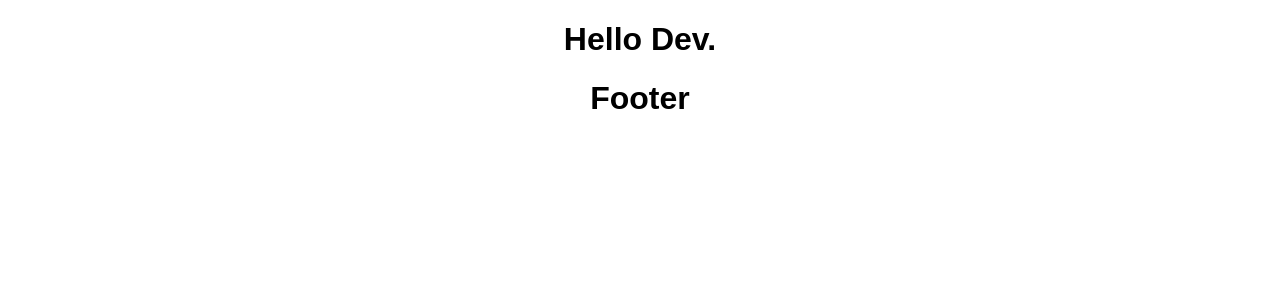
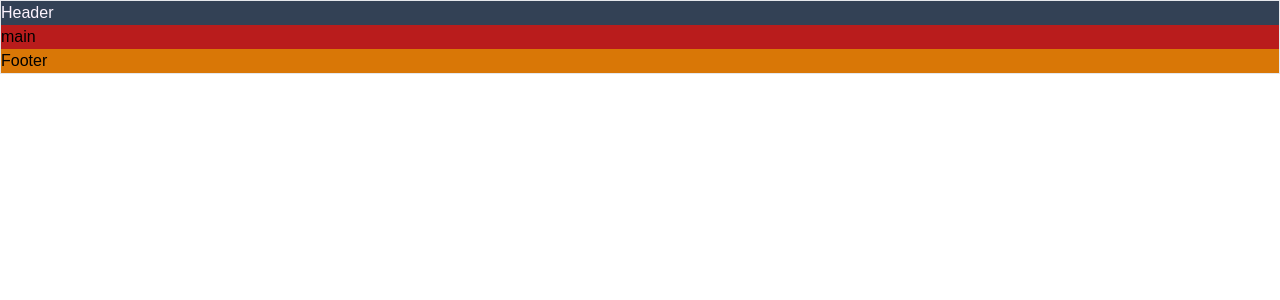
Before and after one commit to jcsj89/taiuva-site, a React (Create React App) app: page / in a window 1280 px wide. Shown: the top 300 px of the page. Built offline with nearby package versions, Linux system fonts and the light colour scheme.

Commit message:
25.04.22

```diff
--- /dev/null
+++ b/postcss.config.js
@@ -0,0 +1,6 @@
+module.exports = {
+  plugins: {
+    tailwindcss: {},
+    autoprefixer: {},
+  },
+}
--- a/src/App.js
+++ b/src/App.js
@@ -2,14 +2,16 @@ import React, { Component } from "react";
 //css
 import "./App.css";
 //components
-import FirstComponent from "./components/FirstComponent";
-import Footer from "./components/Footer";
+import Footer from "./pages/Footer";
+import Header from "./pages/Header";
 
 class App extends Component {
   render() {
     return (
-      <div className="App">
-        <FirstComponent />
+      <div className="md:container md:mx-auto border my-0 w-full">
+        <Header />
+
+        <div className="bg-red-700">main</div>
 
         <Footer />
       </div>
--- a/src/components/FirstComponent.js
+++ b/src/components/FirstComponent.js
@@ -3,7 +3,7 @@ import React from "react";
 const FirstComponent = () => {
   return (
     <div>
-      <h1>Hello Dev.</h1>
+      <h1 className="text-3xl font-bold underline">Hello world!</h1>
     </div>
   );
 };
--- a/src/index.css
+++ b/src/index.css
@@ -1,3 +1,7 @@
+@tailwind base;
+@tailwind components;
+@tailwind utilities;
+
 body {
   margin: 0;
   padding: 0;
--- a/src/components/Footer.js
+++ b/src/pages/Footer.js
@@ -2,7 +2,7 @@ import React from "react";
 
 const Footer = () => {
   return (
-    <div>
+    <div className="bg-amber-600">
       <h1>Footer</h1>
     </div>
   );
--- /dev/null
+++ b/src/pages/Header.js
@@ -0,0 +1,11 @@
+import React from "react";
+
+const Header = () => {
+  return (
+    <div className="bg-slate-700 text-fuchsia-50">
+      <h1>Header</h1>
+    </div>
+  );
+};
+
+export default Header;
--- /dev/null
+++ b/tailwind.config.js
@@ -0,0 +1,7 @@
+module.exports = {
+  content: ["./src/**/*.{js,jsx,ts,tsx}"],
+  theme: {
+    extend: {},
+  },
+  plugins: [],
+}
```
Also changed, not shown: package.json (+23 -2 lines), 1 other file (tests, documents, lock files or other folders).
